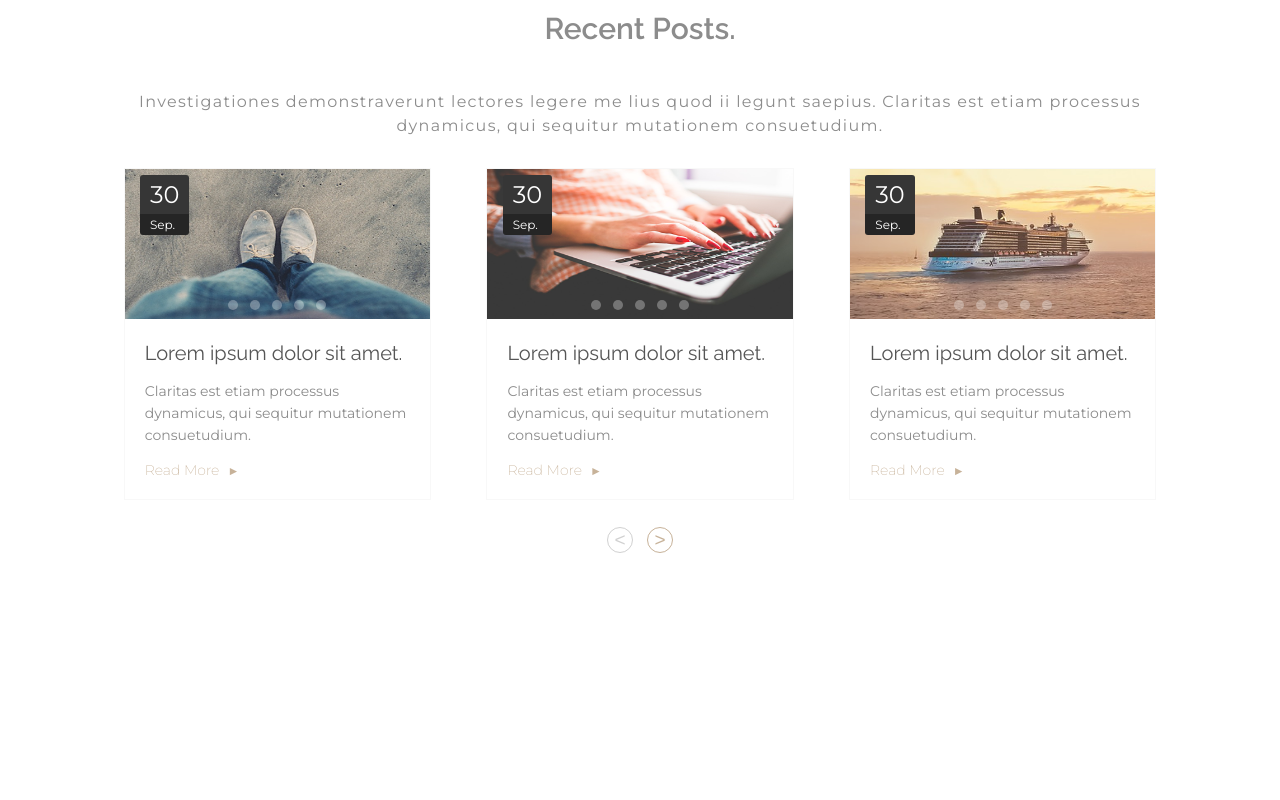
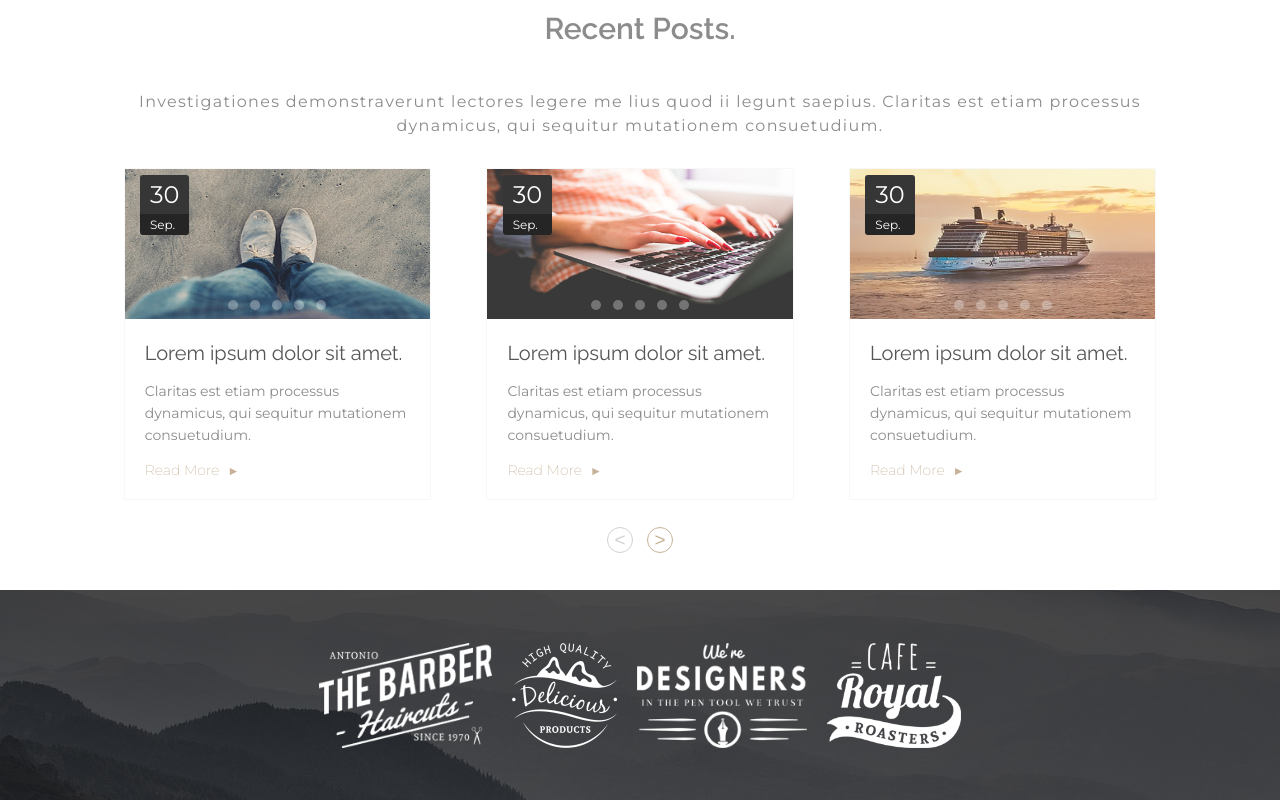
Before and after one commit to neluchetraru/work, a website: page proj1/index.html in a window 1280 px wide. Shown: the part 4453-5253 px from the top of the page. Before the commit the page ends 5013 px from the top, so only its background shows below. Drawn offline with Linux system fonts and the light colour scheme.

Commit message:
Created partners section.

```diff
--- a/proj1/index.html
+++ b/proj1/index.html
@@ -318,6 +318,14 @@
             <div class="posts__controls--right"></div>
         </div>
     </section>
+    <section id="partners" class="partners">
+        <div class="partners__wrapper">
+            <img src="./assets/images/partner-1.png" alt="">
+            <img src="./assets/images/partner-2.png" alt="">
+            <img src="./assets/images/partner-3.png" alt="">
+            <img src="./assets/images/partner-4.png" alt="">
+        </div>
+    </section>
     <script src="app.js"></script>
 </body>
 
--- a/proj1/sass/_partners.scss
+++ b/proj1/sass/_partners.scss
@@ -0,0 +1,23 @@
+.partners {
+    background: url("../assets/images/partners-bg.png");
+    display: flex;
+    align-items: center;
+    justify-content: center;
+    &__wrapper {
+        display: grid;
+        grid-template-columns: repeat(4, max-content);
+        grid-gap: 2rem;
+        align-items: center;
+        align-content: center;
+        justify-content: center;
+        justify-items: center;
+
+        & img {
+            height: 50%;
+        }
+
+        @media screen and (max-width: 900px) {
+            grid-template-columns: repeat(2, max-content);
+        }
+    }
+}
--- a/proj1/sass/_posts.scss
+++ b/proj1/sass/_posts.scss
@@ -22,6 +22,7 @@
     }
     &__controls {
         display: flex;
+        margin-bottom: 3rem;
         &--right::before {
             content:'\02C3';
             color: #c7b299;
```
Also changed, not shown: proj1/assets/images/partner-1.png (added), proj1/assets/images/partner-2.png (added), proj1/assets/images/partner-3.png (added), proj1/assets/images/partner-4.png (added), proj1/assets/images/partners-bg.png (added), proj1/css/style.css.
